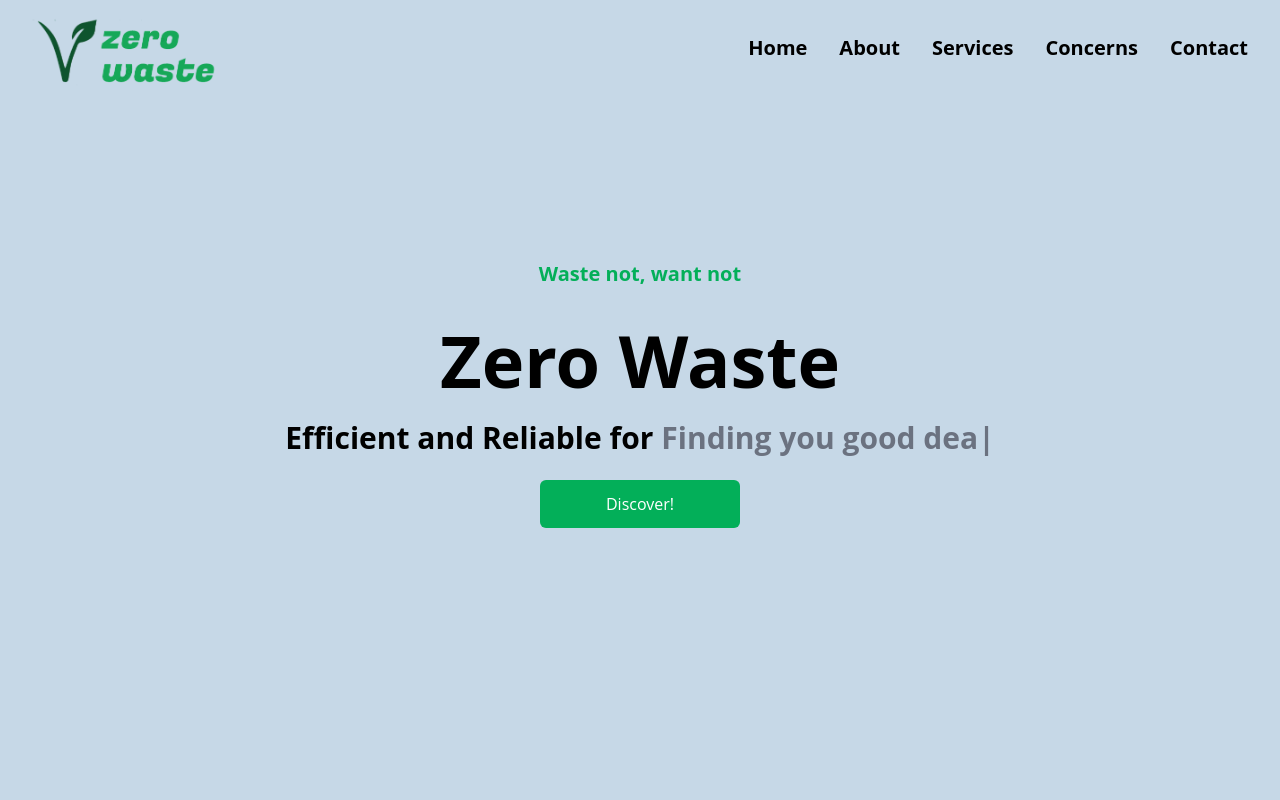
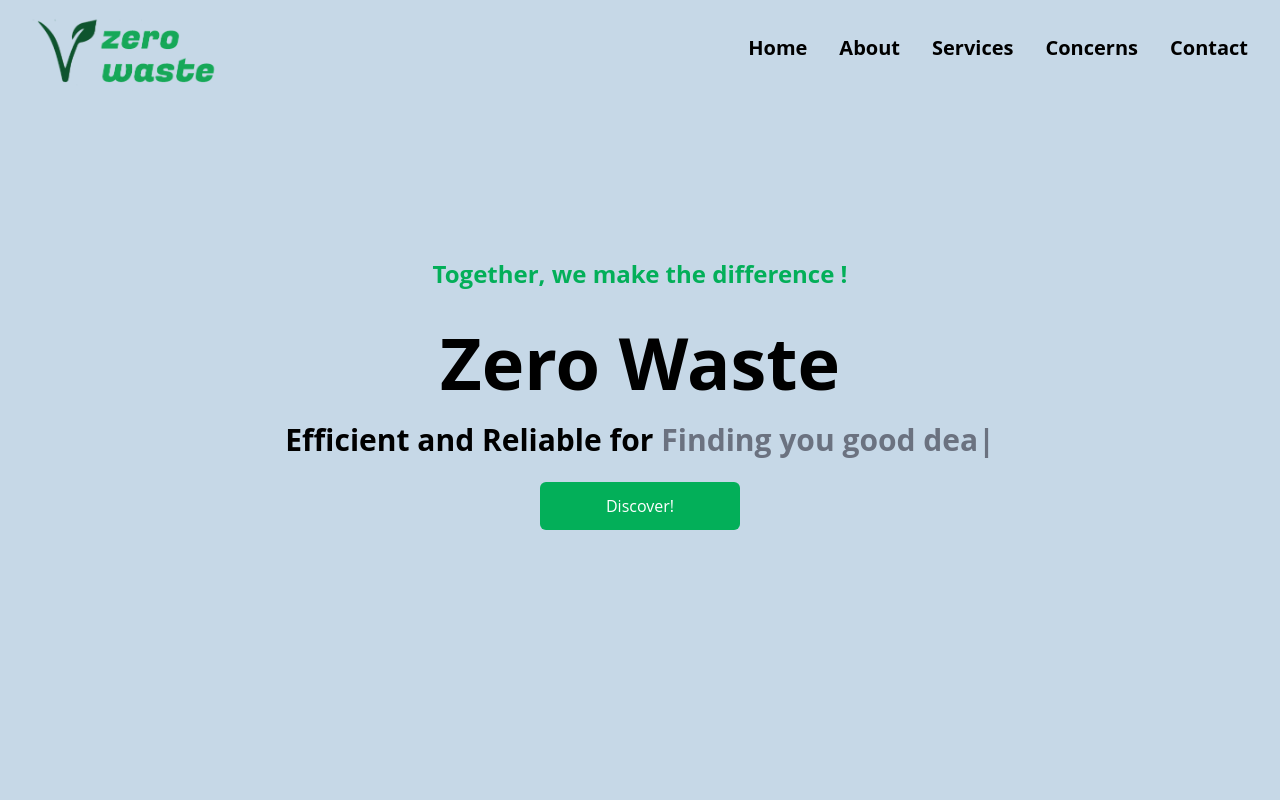
Before and after one commit to Azzedde/zero-waste-website, a React (Create React App) app: page / in a window 1280 px wide. Shown: the top 800 px of the page. Built offline with nearby package versions, Linux system fonts and the light colour scheme.

Commit message:
Changing Slogan

```diff
--- a/src/components/Hero.jsx
+++ b/src/components/Hero.jsx
@@ -7,7 +7,7 @@ const Hero = () => {
     return(
         <section className='text-black' id='home'>
             <div className='max-w[800px] mt-[-96px] w-full h-screen mx-auto text-center flex flex-col justify-center '>
-            <p className= 'text-xl  text-[#03af59] font-bold p-3 '>Waste not, want not</p>
+            <p className= 'text-2xl  text-[#03af59] font-bold p-3 '>Together, we make the difference !</p>
             <h1 className='md:text-7xl sm:txt-6xl text-4xl font-bold md:py-6  '>Zero Waste</h1>
             <div className='flex justify-center items-center '>
                 <p className='md:text-3xl sm:text-2xl text-xl font-bold'> Efficient and Reliable for </p>
```
